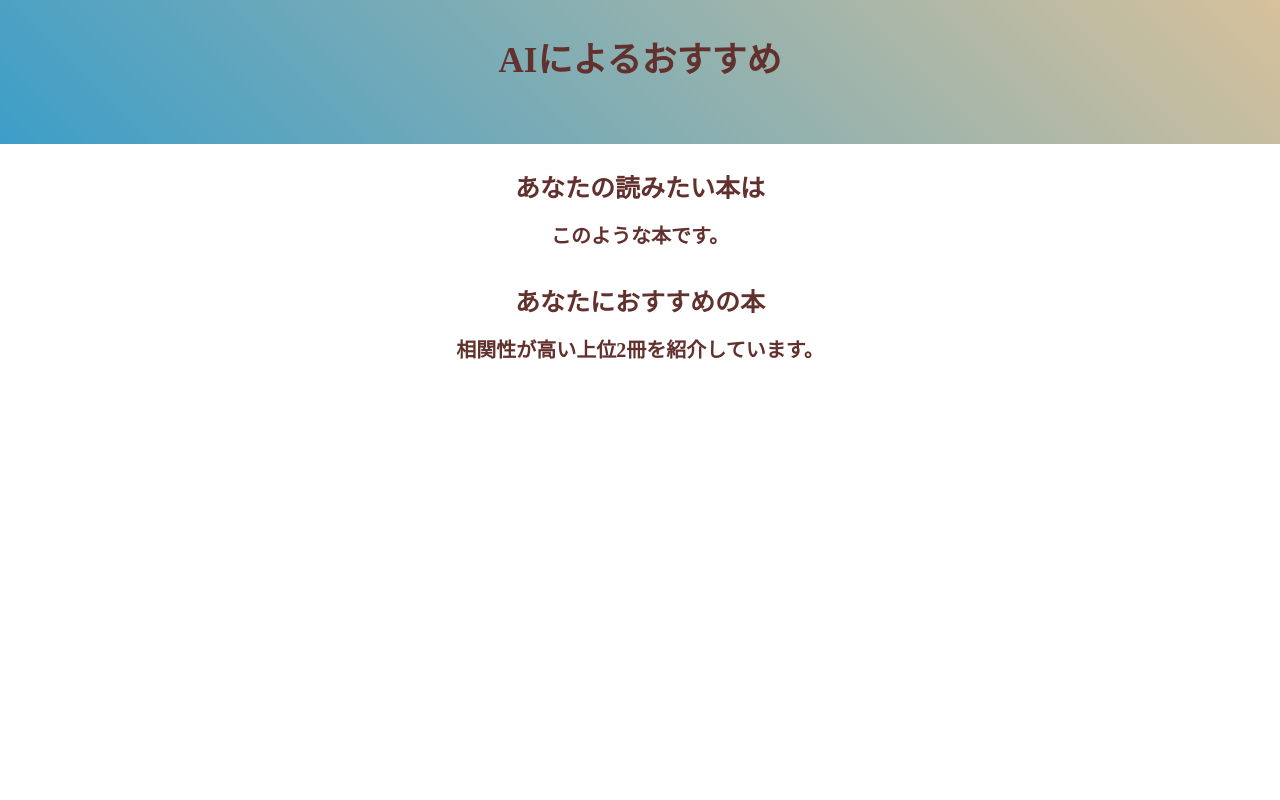
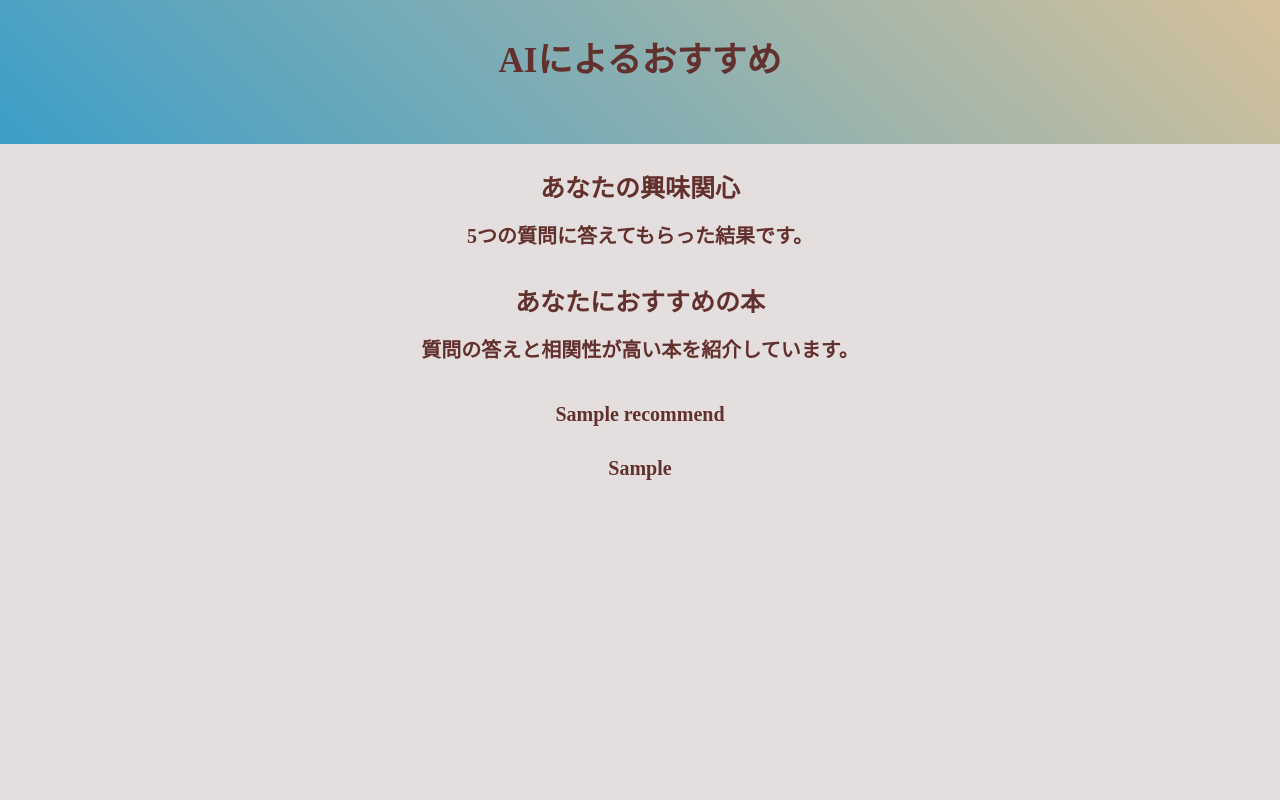
Before and after one commit to kentttea/BookRecommend, a Flask app: template templates/result.html in a window 1280 px wide. Run offline with Flask 2, Linux system fonts and the light colour scheme; the template is opened without the code that fills it: most values are stand-ins (such as "Sample title", 1, 10 or a date in 2020).

Commit message:
third commit

```diff
--- a/app.py
+++ b/app.py
@@ -37,9 +37,9 @@
         excepting = request.form.get('excepting')
         book = recommend(genre=genre, now=now, after=after, want=want, excepting=excepting)
         if len(book) > 1:
-            return render_template('result.html', message='"{}"か"{}"の本がおすすめです！'.format(book[0], book[1]))
+            return render_template('result.html', result='{}{}{}{}{}'.format(genre, now, after, want, excepting), recommend='1冊目のおすすめの本は{}です！'.format(book[0]), recommned2='2冊目のおすすめの本は{}です！'.format(book[1]))
         else:
-            return render_template('result.html', message='{}の本がおすすめです！'.format(book))
+            return render_template('result.html', recommend='{}がおすすめです！'.format(book))
 
 
 
--- a/static/css/style.css
+++ b/static/css/style.css
@@ -355,6 +355,9 @@
 .result_page{
   height: 100vh;
   width: 100%;
+  padding: 0 0 50px 0;
+  background-color: #e4dfde;
+  min-height: 70vh;
 }
 
 .header-bar{
--- a/templates/question.html
+++ b/templates/question.html
@@ -194,7 +194,7 @@
                                     <label for="want_ch6" class="answer_rect">むずかしい本</label>
                                     </div>
                                     <div class="answer_box_long">
-                                    <input type="radio" name="want" value="簡単" id="want_ch5">
+                                    <input type="radio" name="want" value="簡潔" id="want_ch5">
                                     <label for="want_ch5" class="answer_rect">わかりやすい本</label>
                                     </div>
                                     <div class="answer_box_long">
--- a/templates/result.html
+++ b/templates/result.html
@@ -17,28 +17,29 @@
             </div>
         </div>
 
-        <div class="main_container">
+
+        <div class="main_container result_content">
             <div class="row">
                 <div class="result_block text-center">
-                    <h3 class="result_text">あなたの読みたい本は</h3>
-                    <p>このような本です。</p>
+                    <h3 class="result_text">あなたの興味関心</h3>
+                    <p>5つの質問に答えてもらった結果です。</p>
+                </div>
+            </div>
+
+
+
+            <div class="row">
+                <div class="result_block text-center">
+                    <h3 class="result_text">あなたにおすすめの本</h3>
+                    <p class="result_text">質問の答えと相関性が高い本を紹介しています。</p>
+                </div>
+                <div class="result_block text-center">
+                    <p class"result_text>{{ recommend }}</p>
+                    <p class"result_text>{{ recommend2 }}</p>
                 </div>
             </div>
         </div>
 
-        <div class="main_container">
-            <div class="row">
-
-                <div class="result_block text-center">
-                    <h3 class="result_text">あなたにおすすめの本</h3>
-                    <p class="result_text">相関性が高い上位2冊を紹介しています。</p>
-                </div>
-                <div class="result_block text-center">
-                    <p class"result_text>{{ message }}</p>
-                </div>
-
-            </div>
-        </div>
     </section>
 
 </body>
--- a/test.py
+++ b/test.py
@@ -33,17 +33,19 @@
             recommend_book = l_titles[book_index]
             l_recommend_book.append(recommend_book)
     if len(l_recommend_book) > 3:
-        book = random.sample(l_recommend_book, 3)
-        return book
-        # print(book)
+        book = random.sample(l_recommend_book, 2)
+        # return book
+        print(book[1],book[0])
+    elif len(l_recommend_book) == 1:
+        # return l_recommend_book[0]
+        print(l_recommend_book[0])
     else:
-        return l_recommend_book
-        # print(l_recommend_book)
+        print('条件に合う本がありませんでした。')
 
 
-# now = '恐怖'
-# genre = 'ホラー'
-# after = '驚愕'
-# want = '驚き'
-# excepting = '恋愛'
-# recommend(genre,now, after, want, excepting)
+now = '喜び'
+genre = '恋愛'
+after = '驚愕'
+want = '涙'
+excepting = '退屈'
+recommend(genre,now, after, want, excepting)
```
